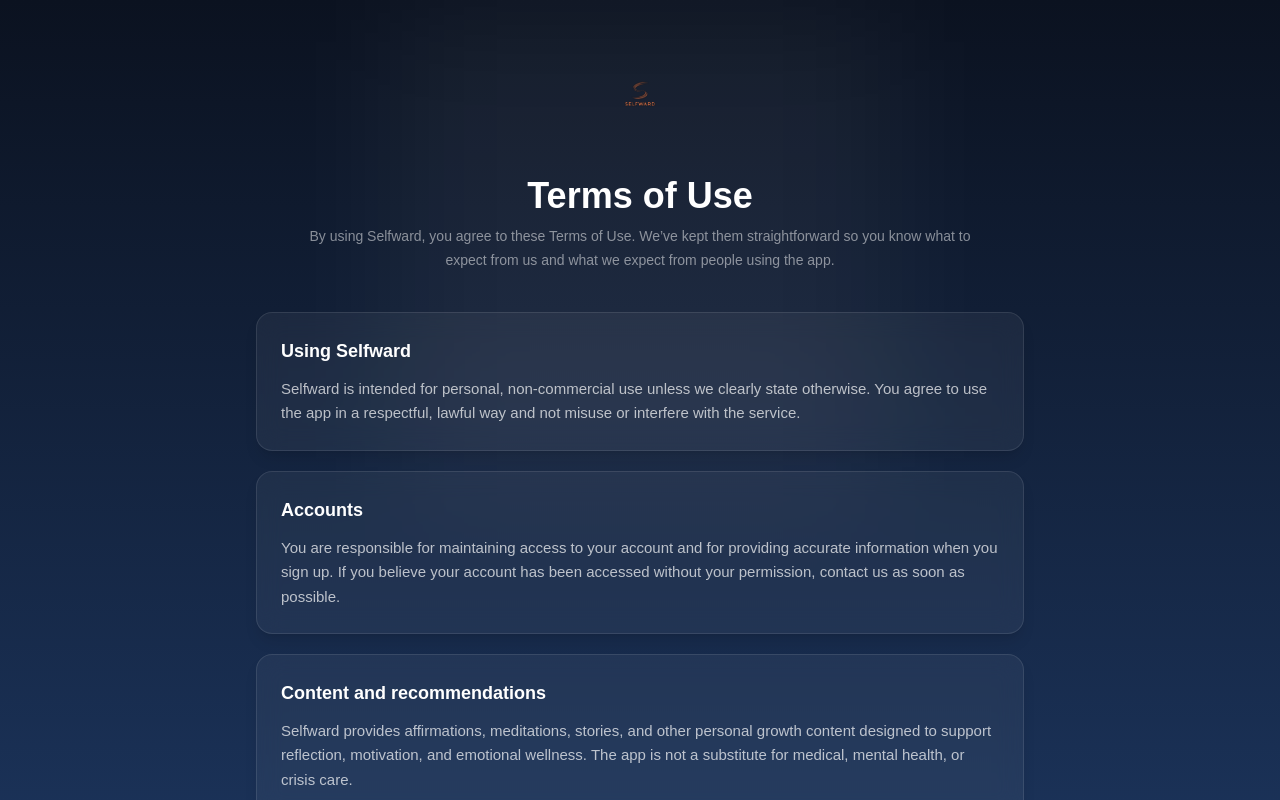
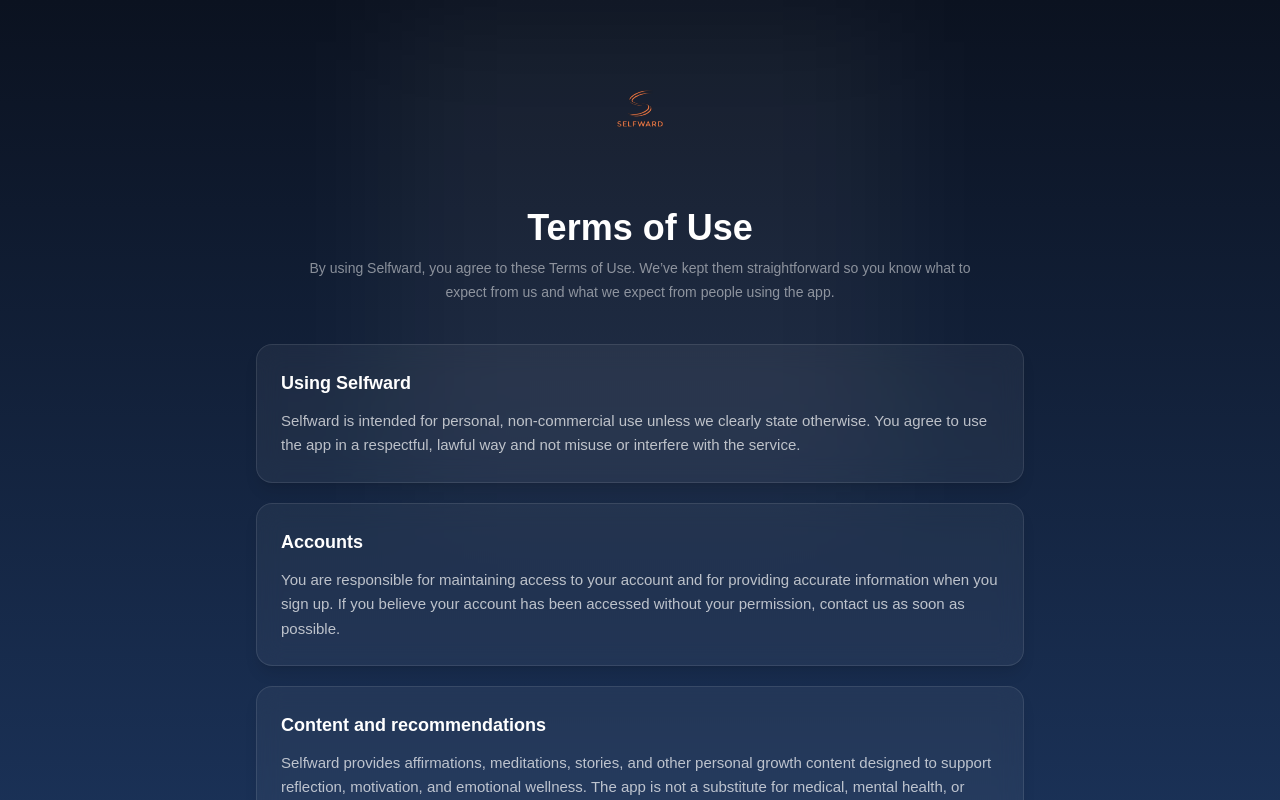
Before and after one commit to mcswainjr/selfward-web, a Next.js app: page /terms in a window 1280 px wide. Shown: the top 800 px of the page. Built offline with nearby package versions, Linux system fonts and the light colour scheme; no server answers.

Commit message:
Privacy and terms logo resized

```diff
--- a/app/privacy/page.tsx
+++ b/app/privacy/page.tsx
@@ -15,7 +15,7 @@
           <img
             src="/selfward-logo.svg"
             alt="Selfward"
-            className="h-16 opacity-95"
+            className="h-20 sm:h-24 opacity-90"
           />
         </div>
 
--- a/app/terms/page.tsx
+++ b/app/terms/page.tsx
@@ -9,7 +9,7 @@
           <img
             src="/selfward-logo.svg"
             alt="Selfward"
-            className="h-16 opacity-95"
+            className="h-20 sm:h-24 opacity-90"
           />
         </div>
 
```
